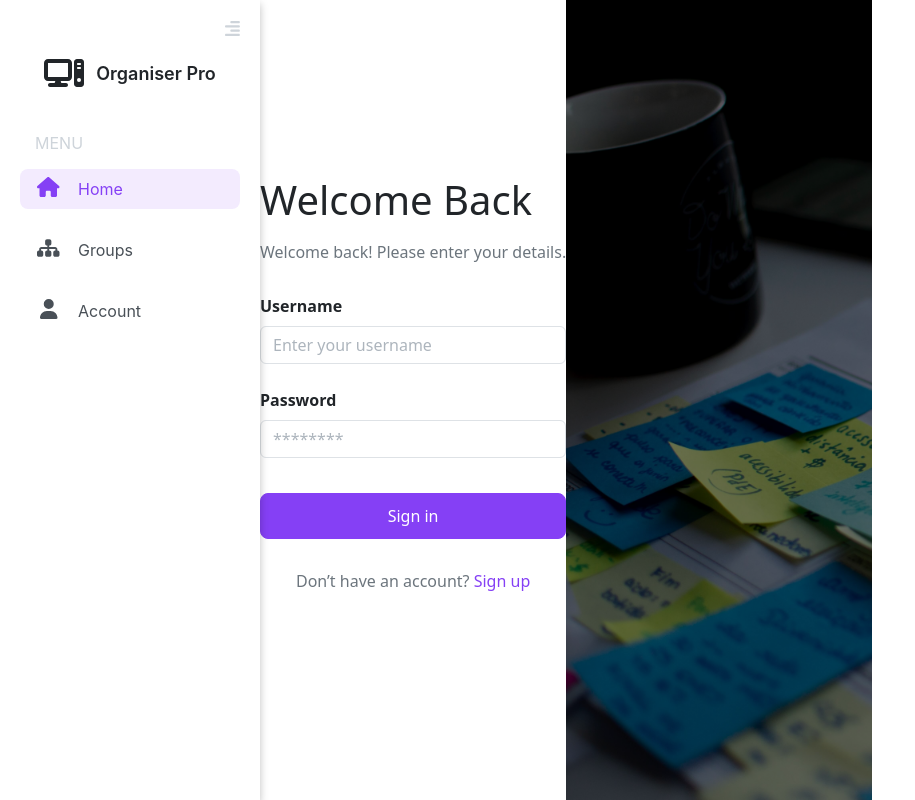
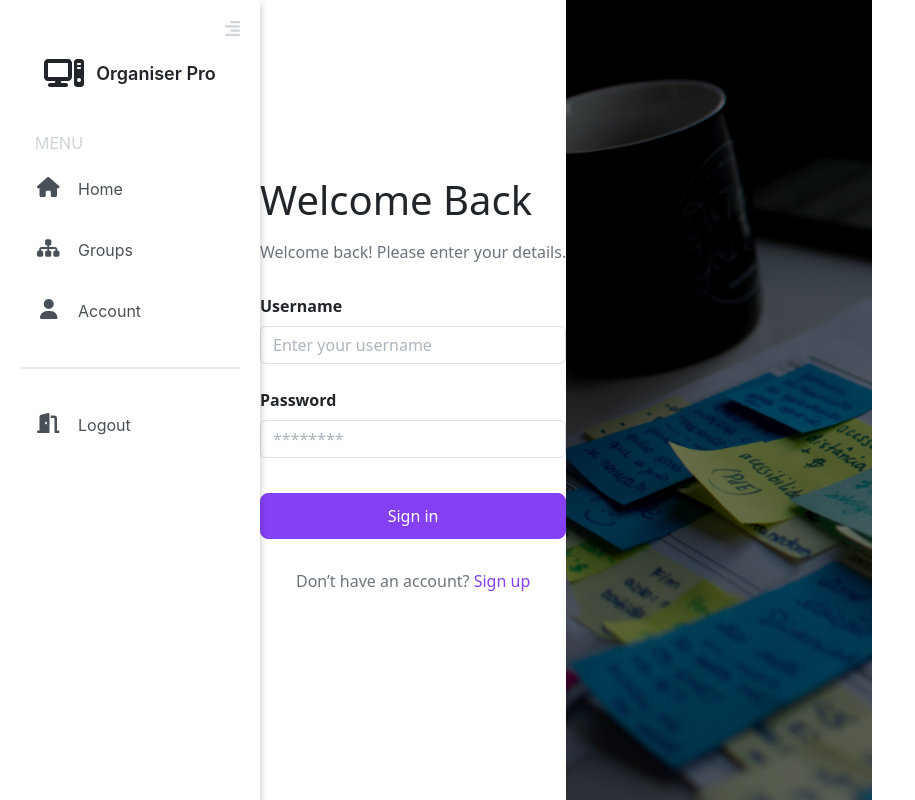
Before and after one commit to KaanSerin/group-organizer-react, a Next.js app: page /signin in a window 1280 px wide. Shown: the whole page, without its empty margins (0-915 px from the left). Built offline with nearby package versions, Linux system fonts and the light colour scheme.

Commit message:
Add seperator and logout button

```diff
--- a/src/components/Sidebar/index.module.scss
+++ b/src/components/Sidebar/index.module.scss
@@ -88,12 +88,20 @@
         &:hover {
             cursor: pointer;
             background: rgba($indigo-400, 0.06);
+            text-decoration: none !important;
         }
     }
 
     .linkActive, .link.linkActive:hover {
         color: $indigo-400;
         background: rgba($indigo-400, 0.1);
+    }
+
+    .divider {
+        margin: 2.25rem 0;
+        display: block;
+        content: '';
+        border-bottom: 2px solid $gray-200;
     }
 }
 
--- a/src/components/Sidebar/index.tsx
+++ b/src/components/Sidebar/index.tsx
@@ -9,10 +9,15 @@ import {
   faHouse,
   faSitemap,
   faUser,
-  faEllipsisH as faEllipsis
+  faEllipsisH as faEllipsis,
+  faDoorOpen
 } from '@fortawesome/free-solid-svg-icons';
+import Link from 'next/link';
+import axios from '@/libs/axios';
+import { usePathname } from 'next/navigation';
 
 export default function Sidebar() {
+  const pathName = usePathname();
   const [expandFixed, setExpandFixed] = useState(true);
   const [expanded, setExpanded] = useState(true);
   const [hovering, setHovering] = useState(false);
@@ -42,6 +47,14 @@ export default function Sidebar() {
     setHovering(false);
   };
 
+  const logout = async () => {
+    try {
+      await axios.post('auth/logout');
+    } catch (e) {
+      console.log(e);
+    }
+  };
+
   let className = [
     styles.sidebar,
     expanded && expandFixed ? styles.sidebarExpanded : styles.sidebarCollapsed,
@@ -49,9 +62,11 @@ export default function Sidebar() {
   ].join(' ');
 
   const toggleIcon = expanded && expandFixed ? faAlignRight : faBars;
-  const getLinkClasses = (isActive = false) => {
-    return [styles.link, isActive ? styles.linkActive : ''].join(' ');
+  const getLinkClasses = (route: string) => {
+    return [styles.link, pathName === route ? styles.linkActive : ''].join(' ');
   };
+
+  console.log(pathName);
 
   return (
     <section className={className}>
@@ -81,14 +96,14 @@ export default function Sidebar() {
           )}
         </div>
 
-        <div className={getLinkClasses(true)}>
+        <Link href={'/dashboard'} className={getLinkClasses('/dashboard')}>
           <div className={styles.linkIconContainer}>
             <FontAwesomeIcon className={styles.logoIcon} onClick={onToggleClicked} icon={faHouse} />
           </div>
           {expanded ? <div className={styles.name}>Home</div> : <></>}
-        </div>
+        </Link>
 
-        <div className={getLinkClasses(false)}>
+        <Link href={'/groups'} className={getLinkClasses('/groups')}>
           <div className={styles.linkIconContainer}>
             <FontAwesomeIcon
               className={styles.logoIcon}
@@ -97,13 +112,26 @@ export default function Sidebar() {
             />
           </div>
           {expanded ? <div className={styles.name}>Groups</div> : <></>}
-        </div>
+        </Link>
 
-        <div className={getLinkClasses(false)}>
+        <Link href={'/account'} className={getLinkClasses('/account')}>
           <div className={styles.linkIconContainer}>
             <FontAwesomeIcon className={styles.logoIcon} onClick={onToggleClicked} icon={faUser} />
           </div>
           {expanded ? <div className={styles.name}>Account</div> : <></>}
+        </Link>
+
+        <div className={styles.divider} />
+
+        <div onClick={logout} className={getLinkClasses('#')}>
+          <div className={styles.linkIconContainer}>
+            <FontAwesomeIcon
+              className={styles.logoIcon}
+              onClick={onToggleClicked}
+              icon={faDoorOpen}
+            />
+          </div>
+          {expanded ? <div className={styles.name}>Logout</div> : <></>}
         </div>
       </div>
     </section>
```
